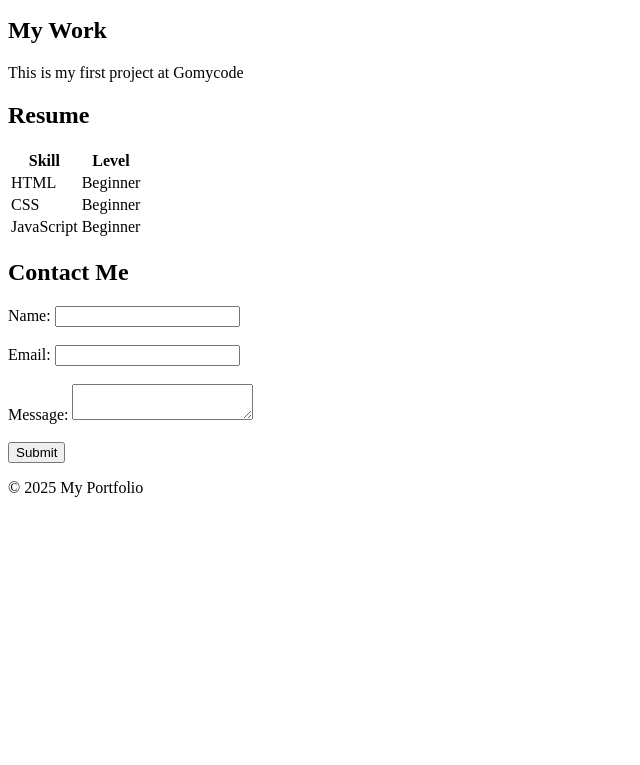
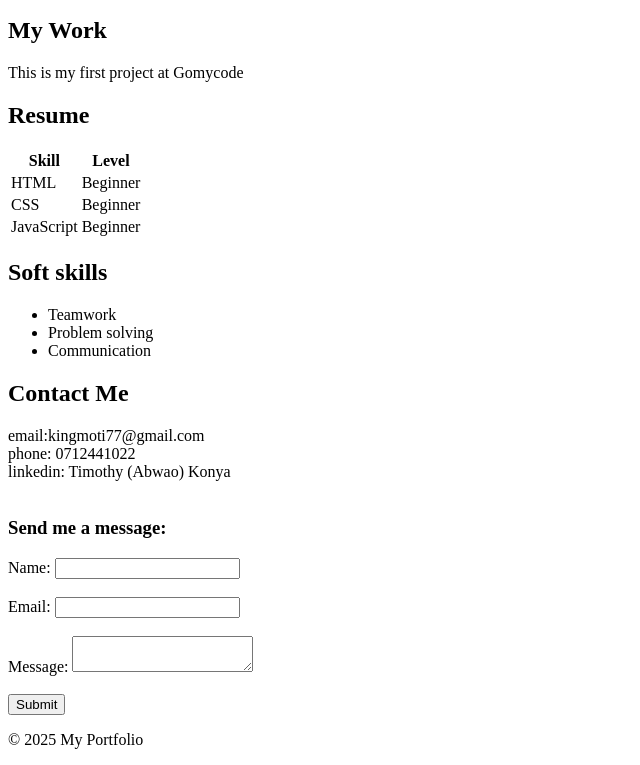
Before and after one commit to konyatimothy/gomycode-css-checkpoint1, a plain HTML site: page checkpoint1.html in a window 1280 px wide. Shown: the part 645-1410 px from the top of the page, without its empty margins (0-640 px from the left). Before the commit the page ends 1158 px from the top, so only its background shows below. Drawn offline with Linux system fonts and the light colour scheme.

Commit message:
update contact section

```diff
--- a/checkpoint1.html
+++ b/checkpoint1.html
@@ -53,10 +53,19 @@ DOCTYPE html>
                     <td>Beginner</td>
                 </tr>
             </table>
+            <h2>Soft skills</h2>
+            <ul>
+                <li>Teamwork</li>
+                <li>Problem solving</li>
+                <li>Communication</li>
         </section>
 
         <section id="contact">
             <h2>Contact Me</h2>
+            email:kingmoti77@gmail.com <br>
+            phone: 0712441022 <br>
+            linkedin: Timothy (Abwao) Konya <br> <br>
+            <h3>Send me a message:</h3>
             <form>
                 <label for="name">Name:</label>
                 <input type="text" id="name" name="name"><br><br>
```
